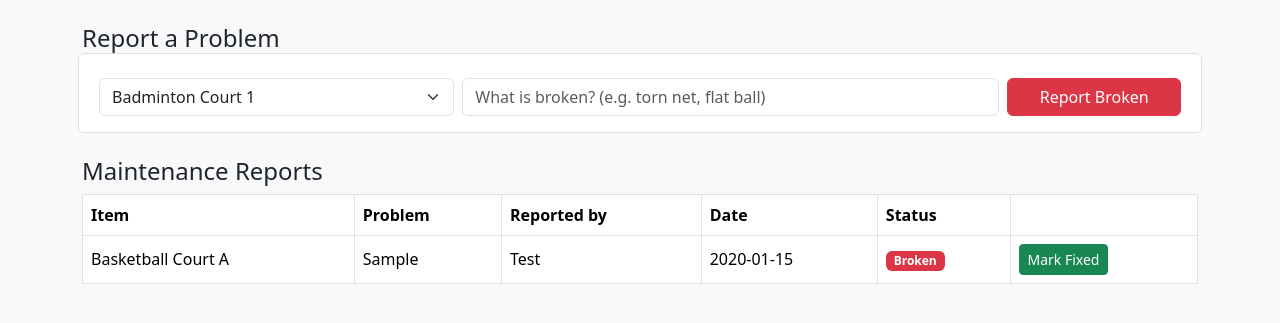
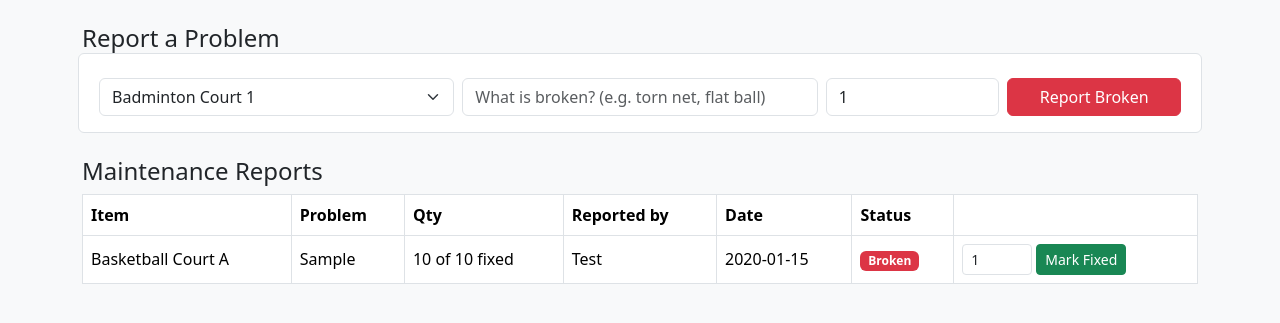
Before and after one commit to kuroo00-ui/playbook, a PHP site: page /maintenance.php in a window 1280 px wide. Shown: the part 56-379 px from the top of the page. Run offline with PHP 8.4, Linux system fonts and the light colour scheme; a user stored in the database is signed in; data comes from the database, SQL or seed files in the repository; tables that the repository leaves empty hold one stand-in row (values such as "Sample post").

Commit message:
Track damaged quantities, restock repairs unit by unit, notify admins of damage

```diff
--- a/admin_approvals.php
+++ b/admin_approvals.php
@@ -59,6 +59,7 @@ $pending = $conn->query(
       <a class="btn btn-outline-light" href="admin_equipment.php">Equipment</a>
       <a class="btn btn-outline-light" href="maintenance.php">Maintenance</a>
       <a class="btn btn-outline-light" href="admin_payments.php">Payments</a>
+      <a class="btn btn-outline-light" href="notifications.php">Notifications</a>
       <a class="btn btn-outline-light" href="logout.php">Log Out</a>
     </div>
   </div>
--- a/auth.php
+++ b/auth.php
@@ -20,4 +20,10 @@ function notify($conn, $user_id, $message) {
   $stmt->bind_param("is", $user_id, $message);
   $stmt->execute();
 }
+function notify_admins($conn, $message) {
+  $admins = $conn->query("SELECT user_id FROM users WHERE role = 'admin'");
+  while ($a = $admins->fetch_assoc()) {
+    notify($conn, $a['user_id'], $message);
+  }
+}
 ?>
--- a/maintenance.php
+++ b/maintenance.php
@@ -10,6 +10,7 @@ if ($_SERVER['REQUEST_METHOD'] === 'POST') {
     [$type, $id] = array_pad(explode(':', $_POST['item']), 2, 0);
     $id    = (int)$id;
     $issue = trim($_POST['issue']);
+    $qty   = (int)($_POST['qty'] ?? 1);
 
     if ($issue !== '' && in_array($type, ['court', 'equipment'])) {
       if ($type === 'court') {
@@ -19,39 +20,171 @@ if ($_SERVER['REQUEST_METHOD'] === 'POST') {
         $stmt = $conn->prepare("UPDATE courts SET status = 'maintenance' WHERE court_id = ?");
         $stmt->bind_param("i", $id);
         $stmt->execute();
+        notify_admins($conn, 'Court reported broken: ' . $issue);
       } else {
-        $stmt = $conn->prepare("INSERT INTO maintenance_reports (equipment_id, reported_by, issue) VALUES (?, ?, ?)");
-        $stmt->bind_param("iis", $id, $_SESSION['user_id'], $issue);
+        if ($qty < 1) {
+          $_SESSION['flash'] = ['danger', 'Enter how many units are broken.'];
+        } else {
+          $conn->begin_transaction();
+
+          $stmt = $conn->prepare(
+            "UPDATE equipment
+             SET available_qty = available_qty - ?, equipment_condition = 'damaged'
+             WHERE equipment_id = ? AND available_qty >= ?");
+          $stmt->bind_param("iii", $qty, $id, $qty);
           $stmt->execute();
-        $stmt = $conn->prepare("UPDATE equipment SET equipment_condition = 'damaged' WHERE equipment_id = ?");
-        $stmt->bind_param("i", $id);
+
+          if ($stmt->affected_rows === 1) {
+            $stmt = $conn->prepare(
+              "INSERT INTO maintenance_reports (equipment_id, qty_damaged, reported_by, issue)
+               VALUES (?, ?, ?, ?)");
+            $stmt->bind_param("iiis", $id, $qty, $_SESSION['user_id'], $issue);
             $stmt->execute();
+            notify_admins($conn, 'Equipment reported broken (' . $qty . ' units): ' . $issue);
+            $conn->commit();
+          } else {
+            $conn->rollback();
+            $_SESSION['flash'] = ['danger', 'Not enough units on the shelf to report that many.'];
+          }
+        }
       }
     }
 
   // ----- Mark a report as fixed -----
+   // ----- Mark a report as fixed -----
   } elseif ($_POST['action'] === 'fixed') {
+
+    // Read the report
     $rid = (int)$_POST['report_id'];
+    $n   = (int)($_POST['qty_fixed'] ?? 0);
 
-    // Find the report (only if it is not already fixed)
-    $stmt = $conn->prepare("SELECT court_id, equipment_id FROM maintenance_reports WHERE report_id = ? AND repair_status <> 'fixed'");
+    $stmt = $conn->prepare(
+      "SELECT court_id, equipment_id, qty_damaged, qty_fixed
+       FROM maintenance_reports
+       WHERE report_id = ? AND repair_status <> 'fixed'"
+    );
     $stmt->bind_param("i", $rid);
     $stmt->execute();
     $rep = $stmt->get_result()->fetch_assoc();
 
     if ($rep) {
-      $stmt = $conn->prepare("UPDATE maintenance_reports SET repair_status = 'fixed' WHERE report_id = ?");
-      $stmt->bind_param("i", $rid);
+
+      // Calculate remaining broken quantity
+      $counted = ($rep['qty_damaged'] !== null);
+
+      $left = $counted
+        ? (int)$rep['qty_damaged'] - (int)$rep['qty_fixed']
+        : 0;
+
+      if (!$counted) {
+        $n = 0;
+      }
+
+      // Validate repair quantity
+      if ($counted && ($n < 1 || $n > $left)) {
+
+        $_SESSION['flash'] = [
+          'danger',
+          "Fixed quantity must be between 1 and $left."
+        ];
+
+      } else {
+
+        $done   = ($n === $left);
+        $status = $done ? 'fixed' : 'in_repair';
+
+        $conn->begin_transaction();
+
+        // Update maintenance report
+        $stmt = $conn->prepare(
+          "UPDATE maintenance_reports
+           SET qty_fixed = qty_fixed + ?, repair_status = ?
+           WHERE report_id = ?
+           AND repair_status <> 'fixed'
+           AND qty_fixed = ?"
+        );
+
+        $stmt->bind_param(
+          "isii",
+          $n,
+          $status,
+          $rid,
+          $rep['qty_fixed']
+        );
+
         $stmt->execute();
 
-      if ($rep['court_id']) {
-        $stmt = $conn->prepare("UPDATE courts SET status = 'available' WHERE court_id = ?");
+        $ok = ($stmt->affected_rows === 1);
+
+        // Return repaired equipment to available inventory
+        if ($ok && $rep['court_id']) {
+
+          $stmt = $conn->prepare(
+            "UPDATE courts
+             SET status = 'available'
+             WHERE court_id = ?"
+          );
+
           $stmt->bind_param("i", $rep['court_id']);
+          $ok = $stmt->execute();
+
+        } elseif ($ok && $counted) {
+
+          $stmt = $conn->prepare(
+            "UPDATE equipment
+             SET available_qty = available_qty + ?
+             WHERE equipment_id = ?"
+          );
+
+          $stmt->bind_param(
+            "ii",
+            $n,
+            $rep['equipment_id']
+          );
+
+          $ok = $stmt->execute();
+
+          // Update condition only after the final repair
+          if ($ok && $done) {
+
+            $stmt = $conn->prepare(
+              "UPDATE equipment
+               SET equipment_condition = 'good'
+               WHERE equipment_id = ?"
+            );
+
+            $stmt->bind_param("i", $rep['equipment_id']);
+            $ok = $stmt->execute();
+          }
+        }
+
+        // Commit or rollback transaction
+        if ($ok) {
+
+          $conn->commit();
+
+          $_SESSION['flash'] = [
+            'success',
+            $counted
+              ? "$n unit(s) successfully repaired and returned to available inventory."
+              : "Maintenance report marked as fixed."
+          ];
+
         } else {
-        $stmt = $conn->prepare("UPDATE equipment SET equipment_condition = 'good' WHERE equipment_id = ?");
-        $stmt->bind_param("i", $rep['equipment_id']);
+
+          $conn->rollback();
+
+          $_SESSION['flash'] = [
+            'warning',
+            'This report changed or the update failed. Refresh and try again.'
+          ];
         }
-      $stmt->execute();
+      }
+    } else {
+      $_SESSION['flash'] = [
+        'warning',
+        'This report is already fixed.'
+      ];
     }
   }
   header("Location: maintenance.php");
@@ -93,6 +226,10 @@ $reports   = $conn->query(
 </nav>
 
 <div class="container">
+    <?php if (isset($_SESSION['flash'])): ?>
+    <?php [$ftype, $ftext] = $_SESSION['flash']; unset($_SESSION['flash']); ?>
+    <div class="alert alert-<?= $ftype ?>"><?= htmlspecialchars($ftext) ?></div>
+  <?php endif; ?>
   <h4>Report a Problem</h4>
   <form method="POST" class="row g-2 bg-white p-3 border rounded mb-4">
     <input type="hidden" name="action" value="report">
@@ -110,8 +247,12 @@ $reports   = $conn->query(
         </optgroup>
       </select>
     </div>
-    <div class="col-md-6">
+    <div class="col-md-4">
   <input type="text" name="issue" class="form-control" placeholder="What is broken? (e.g. torn net, flat ball)" maxlength="255" required>
+</div>
+
+<div class="col-md-2">
+  <input type="number" name="qty" value="1" min="1" class="form-control" title="How many units (equipment only)">
 </div>
     <div class="col-md-2"><button class="btn btn-danger w-100">Report Broken</button></div>
   </form>
@@ -119,13 +260,28 @@ $reports   = $conn->query(
   <h4>Maintenance Reports</h4>
   <table class="table table-bordered bg-white align-middle">
     <thead>
-      <tr><th>Item</th><th>Problem</th><th>Reported by</th><th>Date</th><th>Status</th><th></th></tr>
+      <tr>
+  <th>Item</th>
+  <th>Problem</th>
+  <th>Qty</th>
+  <th>Reported by</th>
+  <th>Date</th>
+  <th>Status</th>
+  <th></th>
+</tr>
     </thead>
     <tbody>
     <?php while ($r = $reports->fetch_assoc()): ?>
       <tr>
         <td><?= htmlspecialchars($r['court_name'] ?? $r['equipment_name']) ?></td>
         <td><?= htmlspecialchars($r['issue']) ?></td>
+        <td>
+  <?php if ($r['qty_damaged'] !== null): ?>
+    <?= (int)$r['qty_fixed'] ?> of <?= (int)$r['qty_damaged'] ?> fixed
+  <?php else: ?>
+    -
+  <?php endif; ?>
+</td>
         <td><?= htmlspecialchars($r['first_name']) ?></td>
         <td><?= substr($r['date_reported'], 0, 10) ?></td>
         <td>
@@ -137,9 +293,14 @@ $reports   = $conn->query(
         </td>
         <td>
           <?php if ($r['repair_status'] !== 'fixed'): ?>
-            <form method="POST">
+            <form method="POST" class="d-flex gap-1">
               <input type="hidden" name="action" value="fixed">
               <input type="hidden" name="report_id" value="<?= $r['report_id'] ?>">
+              <?php if ($r['qty_damaged'] !== null): ?>
+                <input type="number" name="qty_fixed" value="1" min="1"
+                       max="<?= $r['qty_damaged'] - $r['qty_fixed'] ?>"
+                       class="form-control form-control-sm" style="width:70px">
+              <?php endif; ?>
               <button class="btn btn-success btn-sm">Mark Fixed</button>
             </form>
           <?php endif; ?>
--- a/schema.sql
+++ b/schema.sql
@@ -118,6 +118,8 @@ CREATE TABLE maintenance_reports (
   report_id     INT AUTO_INCREMENT PRIMARY KEY,
   court_id      INT NULL,
   equipment_id  INT NULL,
+  qty_damaged   INT NULL,
+  qty_fixed     INT NOT NULL DEFAULT 0,
   reported_by   INT NOT NULL,
   issue         VARCHAR(255) NOT NULL,
   date_reported TIMESTAMP DEFAULT CURRENT_TIMESTAMP,
--- a/staff_equipment.php
+++ b/staff_equipment.php
@@ -108,10 +108,12 @@ if ($_SERVER['REQUEST_METHOD'] === 'POST' && ($_POST['action'] ?? '') === 'retur
         if ($ok && $cond === 'damaged') {
       $issue = 'Returned damaged: ' . $qret . ' of ' . $b['quantity'] . ' (borrowing #' . $bid . ')';
       $stmt = $conn->prepare(
-        "INSERT INTO maintenance_reports (equipment_id, reported_by, issue) VALUES (?, ?, ?)");
-      $stmt->bind_param("iis", $b['equipment_id'], $_SESSION['user_id'], $issue);
+        "INSERT INTO maintenance_reports (equipment_id, qty_damaged, reported_by, issue)
+         VALUES (?, ?, ?, ?)");
+      $stmt->bind_param("iiis", $b['equipment_id'], $qret, $_SESSION['user_id'], $issue);
       $stmt->execute();
       $ok = ($stmt->affected_rows === 1);
+            notify_admins($conn, 'Equipment returned damaged: ' . $issue);
 
       $stmt = $conn->prepare(
         "UPDATE equipment SET equipment_condition = 'damaged' WHERE equipment_id = ?");
```
Lines whose indentation alone changed are shown as unchanged.
